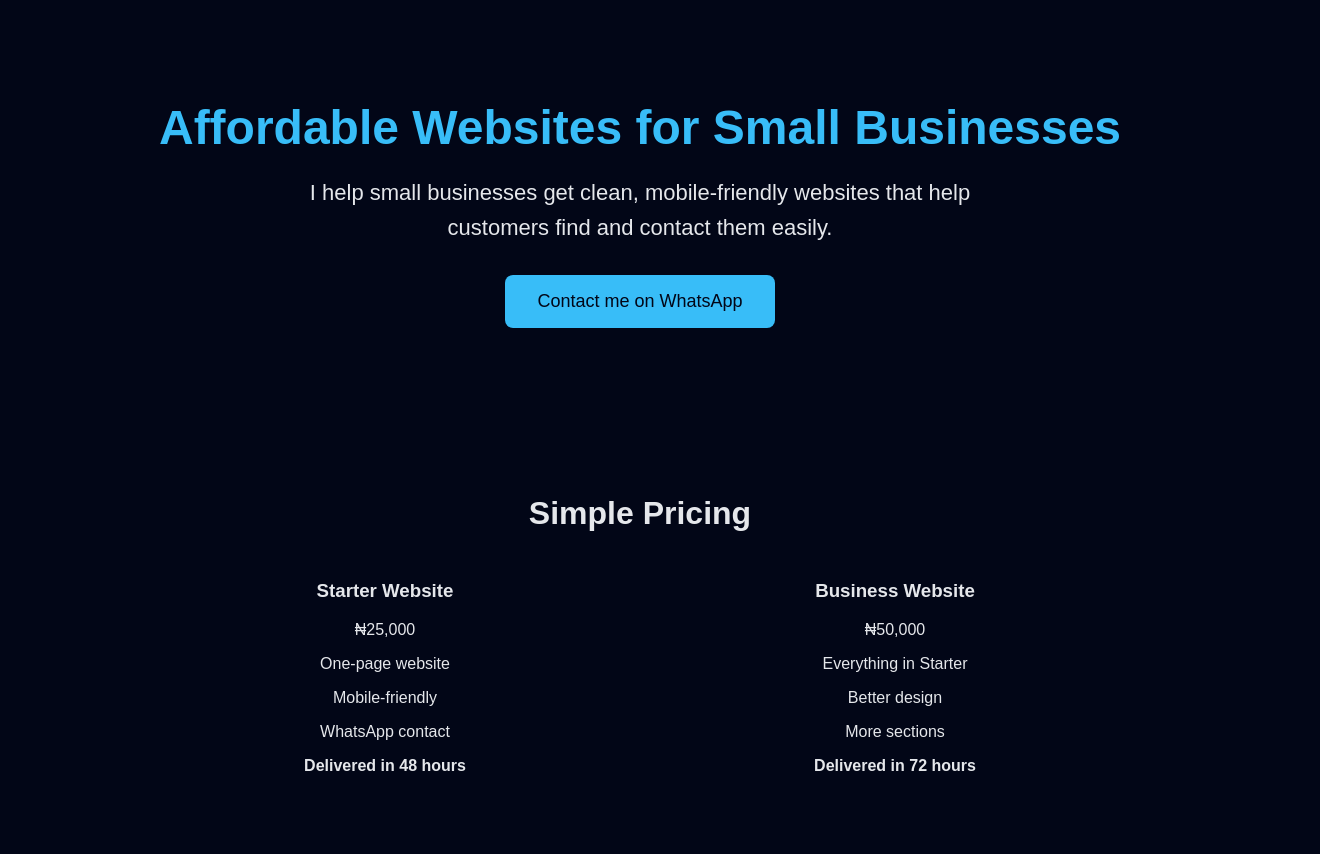
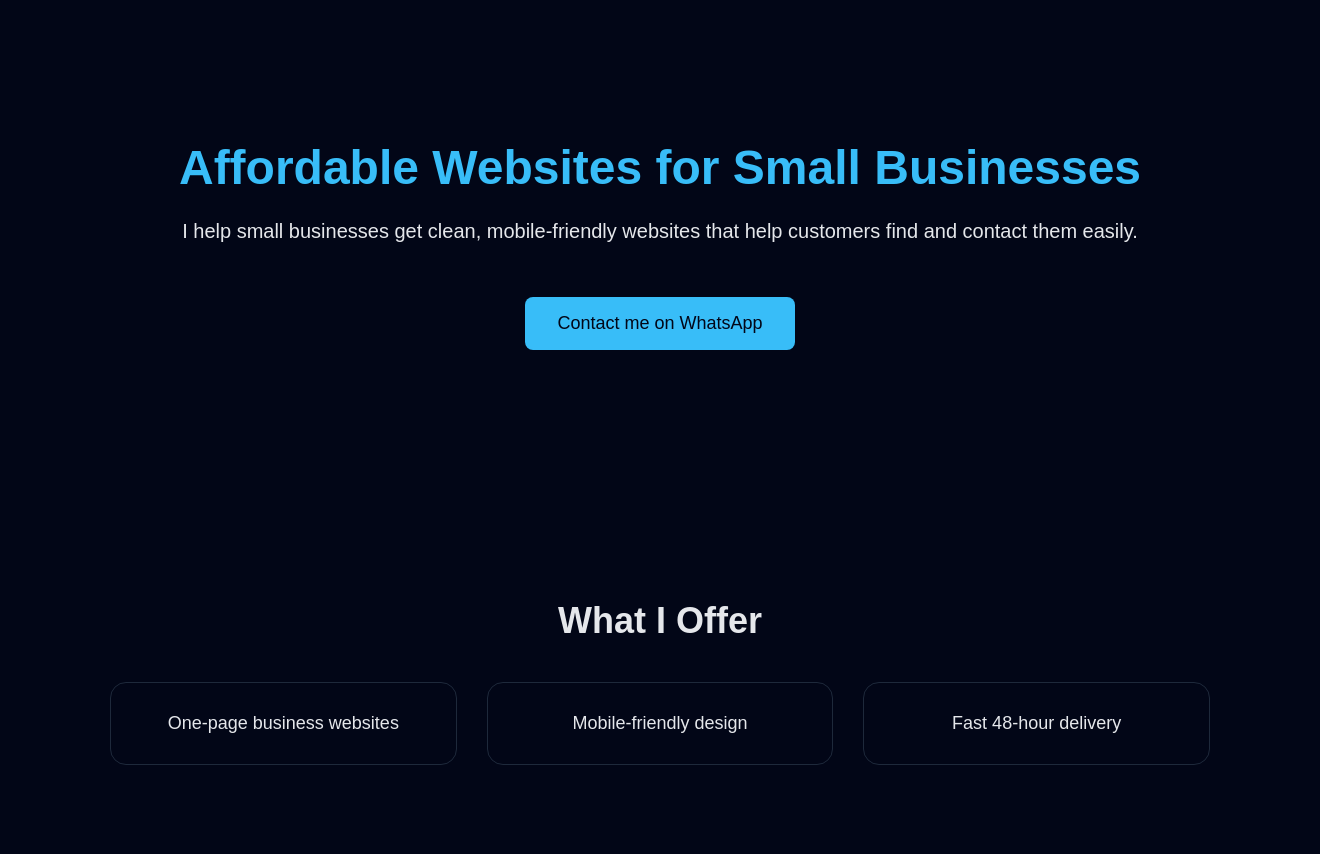
Before and after one commit to Herbert2009-arch/herbert2009-arch.github.io, a plain HTML site: page index.html in a window 1280 px wide. Shown: the top 854 px of the page, 1320 px wide, since content can reach past the window. Drawn offline with Linux system fonts and the light colour scheme.

Commit message:
Add files via upload

```diff
--- a/index.html
+++ b/index.html
@@ -6,40 +6,49 @@
 </head>
 
 <body>
-  <section class="hero">
-    <div class="container">
+
+  <!-- HERO STRIP -->
+  <section class="strip hero">
+    <div class="content">
       <h1>Affordable Websites for Small Businesses</h1>
-      <p class="subtitle">
+      <p>
         I help small businesses get clean, mobile-friendly websites
         that help customers find and contact them easily.
       </p>
-
       <button id="myBtn">Contact me on WhatsApp</button>
-      <p id="contact" class="contact-text"></p>
+      <p id="contact"></p>
     </div>
   </section>
 
-<section class="pricing">
-  <div class="container">
+  <!-- SERVICES STRIP -->
+  <section class="strip services">
+    <div class="content">
+      <h2>What I Offer</h2>
+      <div class="grid">
+        <div class="box">One-page business websites</div>
+        <div class="box">Mobile-friendly design</div>
+        <div class="box">Fast 48-hour delivery</div>
+      </div>
+    </div>
+  </section>
+
+  <!-- PRICING STRIP -->
+  <section class="strip pricing">
+    <div class="content">
       <h2>Simple Pricing</h2>
-
       <div class="grid">
         <div class="price-box">
-        <h3>Starter Website</h3>
+          <h3>Starter</h3>
           <p class="price">₦25,000</p>
           <p>One-page website</p>
-        <p>Mobile-friendly</p>
           <p>WhatsApp contact</p>
-        <p><strong>Delivered in 48 hours</strong></p>
         </div>
 
         <div class="price-box">
-        <h3>Business Website</h3>
+          <h3>Business</h3>
           <p class="price">₦50,000</p>
-        <p>Everything in Starter</p>
           <p>Better design</p>
           <p>More sections</p>
-        <p><strong>Delivered in 72 hours</strong></p>
         </div>
       </div>
     </div>
--- a/style.css
+++ b/style.css
@@ -5,17 +5,22 @@ body {
   color: #e5e7eb;
 }
 
-/* Layout helpers */
-.container {
-  max-width: 1000px;
+/* STRIP SECTIONS */
+.strip {
+  width: 100%;
+  padding: 100px 20px;   /* this creates the long vertical strip */
+}
+
+/* CONTENT CENTERING */
+.content {
+  max-width: 1100px;
   margin: auto;
-  padding: 60px 20px;
   text-align: center;
 }
 
 /* HERO */
 .hero {
-  background: linear-gradient(135deg, #020617, #020617);
+  background: #020617;
 }
 
 h1 {
@@ -24,11 +29,9 @@ h1 {
   margin-bottom: 20px;
 }
 
-.subtitle {
-  font-size: 22px;
+p {
+  font-size: 20px;
   line-height: 1.6;
-  max-width: 700px;
-  margin: auto;
 }
 
 /* BUTTON */
@@ -43,46 +46,28 @@ button {
   cursor: pointer;
 }
 
-button:hover {
-  opacity: 0.9;
-}
-
-.contact-text {
-  margin-top: 20px;
-  font-size: 18px;
-}
-
-/* SERVICES */
-.services {
+/* SERVICES + PRICING */
+.services, .pricing {
   background: #020617;
 }
 
 h2 {
-  font-size: 32px;
-  margin-bottom: 30px;
+  font-size: 36px;
+  margin-bottom: 40px;
 }
 
 .grid {
   display: grid;
-  grid-template-columns: repeat(auto-fit, minmax(240px, 1fr));
-  gap: 20px;
+  grid-template-columns: repeat(auto-fit, minmax(260px, 1fr));
+  gap: 30px;
 }
 
-.box {
-  background: #020617;
+/* BOXES */
+.box, .price-box {
   border: 1px solid #1e293b;
-  padding: 20px;
-  border-radius: 12px;
+  padding: 30px;
+  border-radius: 16px;
   font-size: 18px;
-.pricing {
-  background: #020617;
-}
-
-.price-box {
-  border: 1px solid #1e293b;
-  border-radius: 16px;
-  padding: 30px;
-  background: #020617;
 }
 
 .price {
```
Lines whose indentation alone changed are shown as unchanged.
